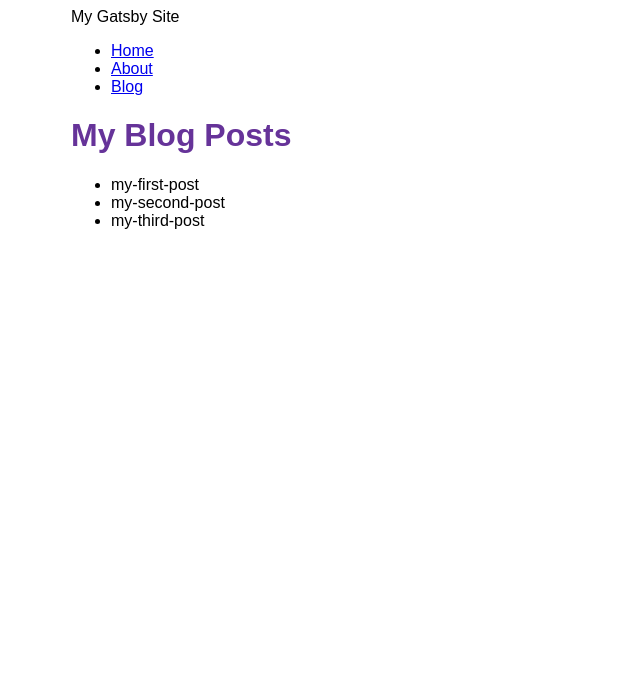
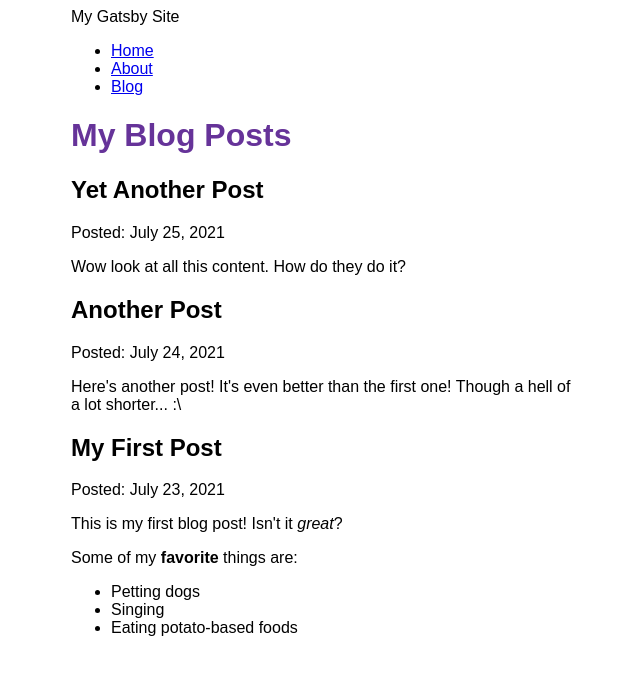
Before and after one commit to nate-owens/my-gatsby-site, a Gatsby site: page /blog in a window 1280 px wide. Shown: the whole page, without its empty margins (319-959 px from the left). Built offline with nearby package versions, Linux system fonts and the light colour scheme; Gatsby itself is replaced by a stand-in of ours.

Commit message:
finished part 5

```diff
--- a/blog/my-first-post.mdx
+++ b/blog/my-first-post.mdx
@@ -0,0 +1,11 @@
+---
+title: "My First Post"
+date: "2021-07-23"
+---
+
+This is my first blog post! Isn't it *great*?
+
+Some of my **favorite** things are:
+* Petting dogs
+* Singing
+* Eating potato-based foods
--- a/blog/my-second-post.mdx
+++ b/blog/my-second-post.mdx
@@ -0,0 +1,6 @@
+---
+title: "Another Post"
+date: "2021-07-24"
+---
+
+Here's another post! It's even better than the first one! Though a hell of a lot shorter... :\
--- a/blog/my-third-post.mdx
+++ b/blog/my-third-post.mdx
@@ -0,0 +1,6 @@
+---
+title: "Yet Another Post"
+date: "2021-07-25"
+---
+
+Wow look at all this content. How do they do it?
--- a/gatsby-config.js
+++ b/gatsby-config.js
@@ -12,6 +12,7 @@ module.exports = {
         name: `blog`,
         path: `${__dirname}/blog`,
       }
-    }
+    },
+    'gatsby-plugin-mdx',
   ],
 };
--- a/package.json
+++ b/package.json
@@ -15,8 +15,11 @@
     "clean": "gatsby clean"
   },
   "dependencies": {
+    "@mdx-js/mdx": "^1.6.22",
+    "@mdx-js/react": "^1.6.22",
     "gatsby": "^3.13.1",
     "gatsby-plugin-image": "^1.14.0",
+    "gatsby-plugin-mdx": "^2.14.0",
     "gatsby-plugin-sharp": "^3.14.0",
     "gatsby-source-filesystem": "^3.14.0",
     "react": "^17.0.1",
--- a/src/pages/blog.js
+++ b/src/pages/blog.js
@@ -1,32 +1,39 @@
 import * as React from 'react';
 import { graphql } from 'gatsby';
+import { MDXRenderer } from 'gatsby-plugin-mdx';
 import Layout from '../components/layout';
 
 const BlogPage = ({ data }) => {
   return (
     <Layout pageTitle="My Blog Posts">
-      <ul>
-          {
-            data.allFile.nodes.map(node => {
-                if (node.ext === '.mdx') {
-                    return (<li key={node.name}>{node.name}</li>)
-                } else {
-                    return ''
-                }
+        {
+            data.allMdx.nodes.map(node => {
+                return (
+                    <article key={node.id}>
+                        <h2>{node.frontmatter.title}</h2>
+                        <p>Posted: {node.frontmatter.date}</p>
+                        <MDXRenderer>
+                            {node.body}
+                        </MDXRenderer>
+                    </article>
+                )
             })
-          }
-      </ul>
+        }
     </Layout>
   );
 };
 
 export const query = graphql`
   query {
-    allFile {
-      nodes {
-        name
-        ext
-      }
+    allMdx(sort: {order: DESC, fields: frontmatter___date}) {
+        nodes {
+            frontmatter {
+                title
+                date(formatString: "MMMM D, YYYY")
+            }
+            id
+            body
+        }
     }
   }
 `
```
Also changed, not shown: 1 other file.
